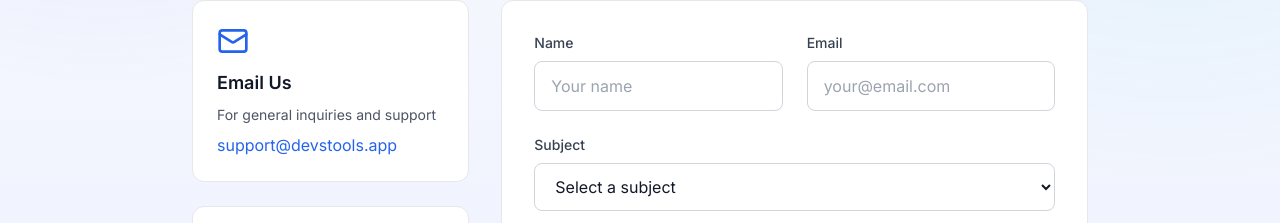
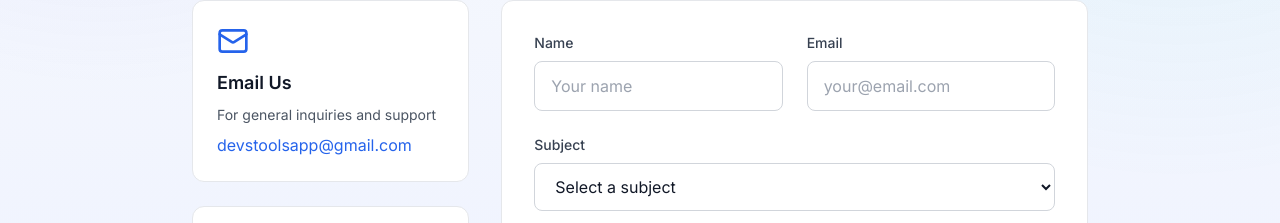
Before and after one commit to hasanozcan/developertools, a Next.js app in the folder frontend/: page /contact in a window 1280 px wide. Shown: the part 361-584 px from the top of the page. Built offline with nearby package versions, Linux system fonts and the light colour scheme; no server answers.

Commit message:
chore: update support contact email to devstoolsapp@gmail.com

```diff
--- a/frontend/src/app/api/contact/route.ts
+++ b/frontend/src/app/api/contact/route.ts
@@ -63,7 +63,7 @@ export async function POST(request: Request) {
 
     const { name, email, subject, message } = validation.value;
 
-    const targetEmail = (process.env.CONTACT_TO_EMAIL || 'support@devstools.app')
+    const targetEmail = (process.env.CONTACT_TO_EMAIL || 'devstoolsapp@gmail.com')
       .split(',')
       .map((emailAddress) => emailAddress.trim())
       .filter(Boolean);
@@ -75,7 +75,7 @@ export async function POST(request: Request) {
     const smtpPass = process.env.SMTP_PASS;
     const smtpFrom =
       process.env.SMTP_FROM ||
-      (smtpUser ? `DevsTools <${smtpUser}>` : 'DevsTools <support@devstools.app>');
+      (smtpUser ? `DevsTools <${smtpUser}>` : 'DevsTools <devstoolsapp@gmail.com>');
 
     const smtpPort = smtpPortRaw ? Number(smtpPortRaw) : 465;
     const smtpSecure = parseBooleanEnv(smtpSecureRaw);
--- a/frontend/src/app/contact/page.tsx
+++ b/frontend/src/app/contact/page.tsx
@@ -32,7 +32,7 @@ export default function ContactPage() {
       contactPoint: {
         '@type': 'ContactPoint',
         contactType: 'customer service',
-        email: 'support@devstools.app',
+        email: 'devstoolsapp@gmail.com',
         url: `${siteUrl}/contact`,
         availableLanguage: ['English', 'Turkish', 'German', 'Spanish', 'French', 'Russian', 'Chinese'],
       },
@@ -117,10 +117,10 @@ export default function ContactPage() {
                 {t('contact.emailUsDesc')}
               </p>
               <a
-                href="mailto:support@devstools.app"
+                href="mailto:devstoolsapp@gmail.com"
                 className="text-primary-600 dark:text-primary-400 hover:underline mt-2 inline-block"
               >
-                support@devstools.app
+                devstoolsapp@gmail.com
               </a>
             </div>
 
```
Also changed, not shown: 1 other file (tests, documents, lock files or other folders).
